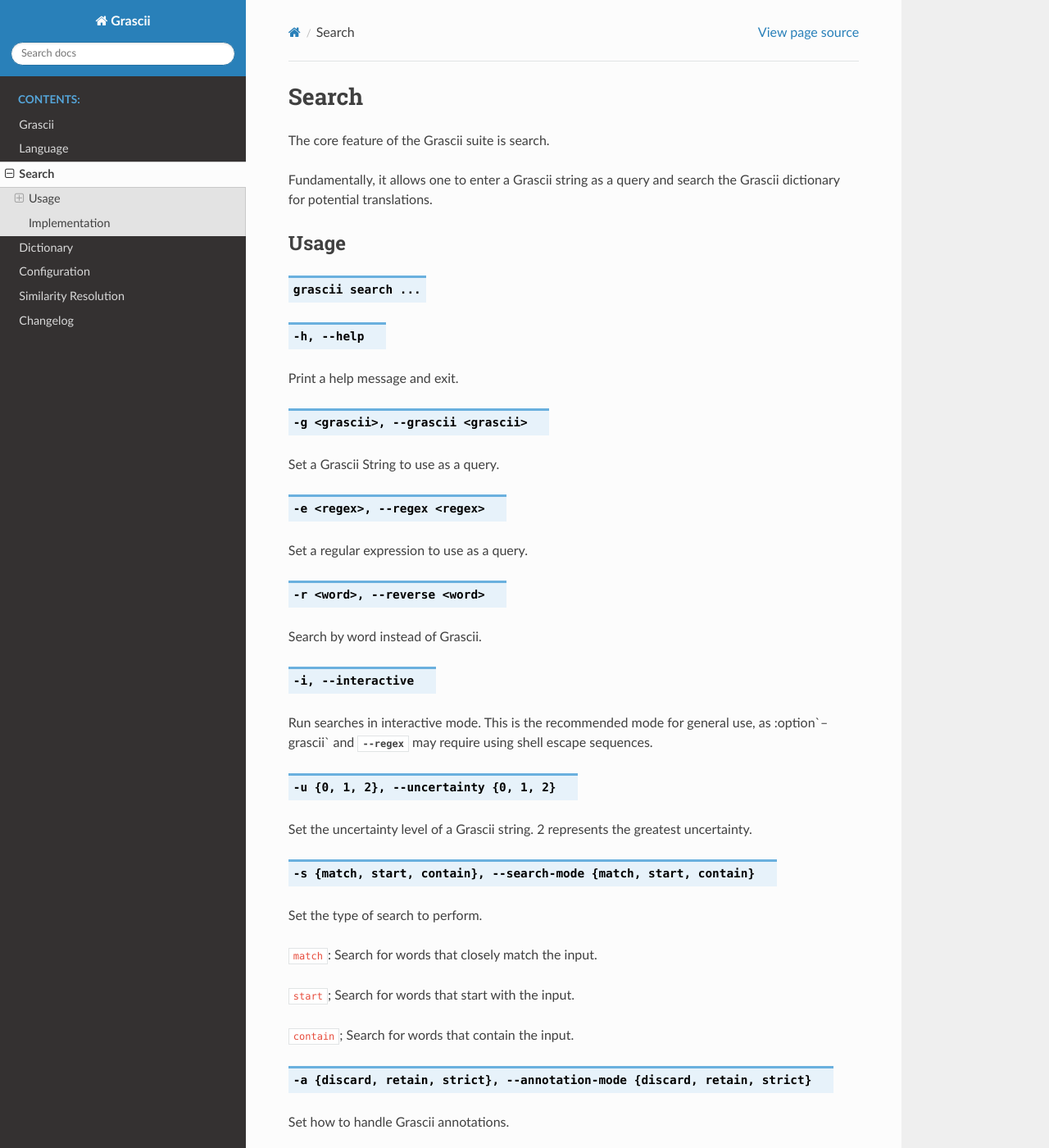
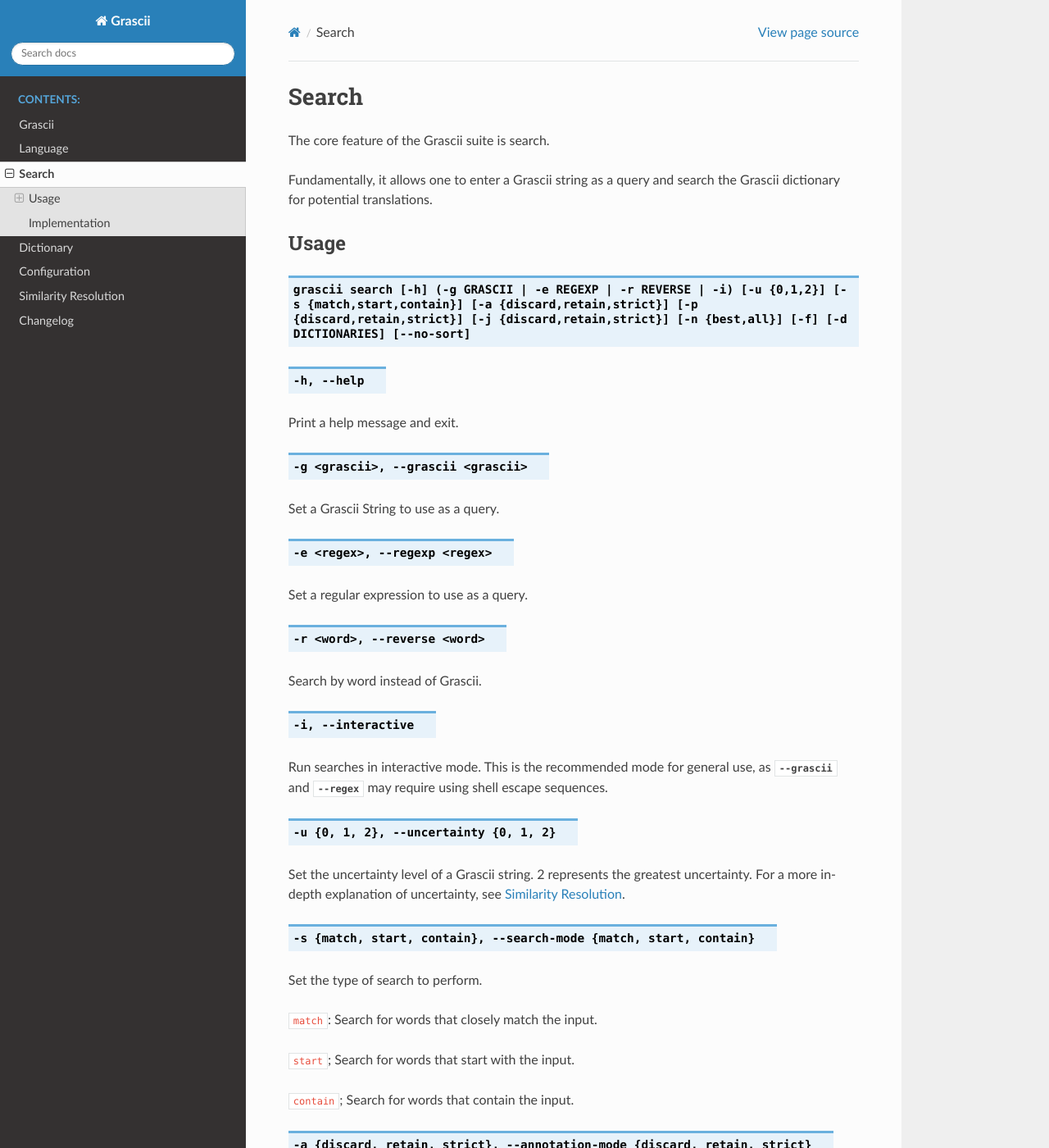
Before and after one commit to grascii/grascii, a Sphinx documentation site: the page built from docs/gsearch.rst, in a window 1280 px wide and 1400 px high. Shown: the whole window at 82% size. Built offline with Sphinx 7.4.7 and the Read the Docs theme 2.0.0, drawn with Linux system fonts in a browser that asks for light colours; some of the changed text lies outside the part shown.

Commit message:
Fixup language and search docs

```diff
--- a/docs/gsearch.rst
+++ b/docs/gsearch.rst
@@ -10,7 +10,7 @@
 Usage
 *****
 
-.. object:: grascii search ...
+.. object:: grascii search [-h] (-g GRASCII | -e REGEXP | -r REVERSE | -i) [-u {0,1,2}] [-s {match,start,contain}] [-a {discard,retain,strict}] [-p {discard,retain,strict}] [-j {discard,retain,strict}] [-n {best,all}] [-f] [-d DICTIONARIES] [--no-sort]
 
 .. option:: -h, --help
 
@@ -20,7 +20,7 @@
 
 Set a Grascii String to use as a query.
 
-.. option:: -e <regex>, --regex <regex>
+.. option:: -e <regex>, --regexp <regex>
 
 Set a regular expression to use as a query.
 
@@ -31,12 +31,13 @@
 .. option:: -i, --interactive
 
 Run searches in interactive mode. This is the recommended mode for general
-use, as :option`--grascii` and :option:`--regex` may require using shell escape sequences.
+use, as :option:`--grascii` and :option:`--regex` may require using shell escape sequences.
 
 .. option:: -u {0, 1, 2}, --uncertainty {0, 1, 2}
 
 Set the uncertainty level of a Grascii string. 2 represents the greatest
-uncertainty.
+uncertainty. For a more in-depth explanation of uncertainty, see
+:doc:`similarity`.
 
 .. option:: -s {match, start, contain}, --search-mode {match, start, contain}
 
@@ -103,6 +104,9 @@
 dictionary, or a colon followed by the name of an installed dictionary.
 Ex: ``:preanniversary``.
 
+.. option:: --no-sort
+
+Do not sort the search results.
 
 Suggestions
 ===========
--- a/docs/language.rst
+++ b/docs/language.rst
@@ -23,8 +23,7 @@
 has many additional symbols enabling it to describe some of the lesser used
 features of the system.
 
-For a summary of what the language does not currently support, see the list
-below.
+For language limitations, see `Unsupported Language Features`_.
 
 +-----------------------------------+---------------------------+---------------+
 | Shorthand Form                    | Grascii Representation(s) | Annotation(s) |
@@ -267,7 +266,7 @@
 Unsupported Language Features
 *****************************
 
-- Grascii does provide a way of distinguishing between smooth and sharp
+- Grascii does not provide a way of distinguishing between smooth and sharp
   joinings. There is no plan to make it possible to make this distinction in
   the future.
 - Intersection is currently not implemented. Proposed symbol to denote two
```
